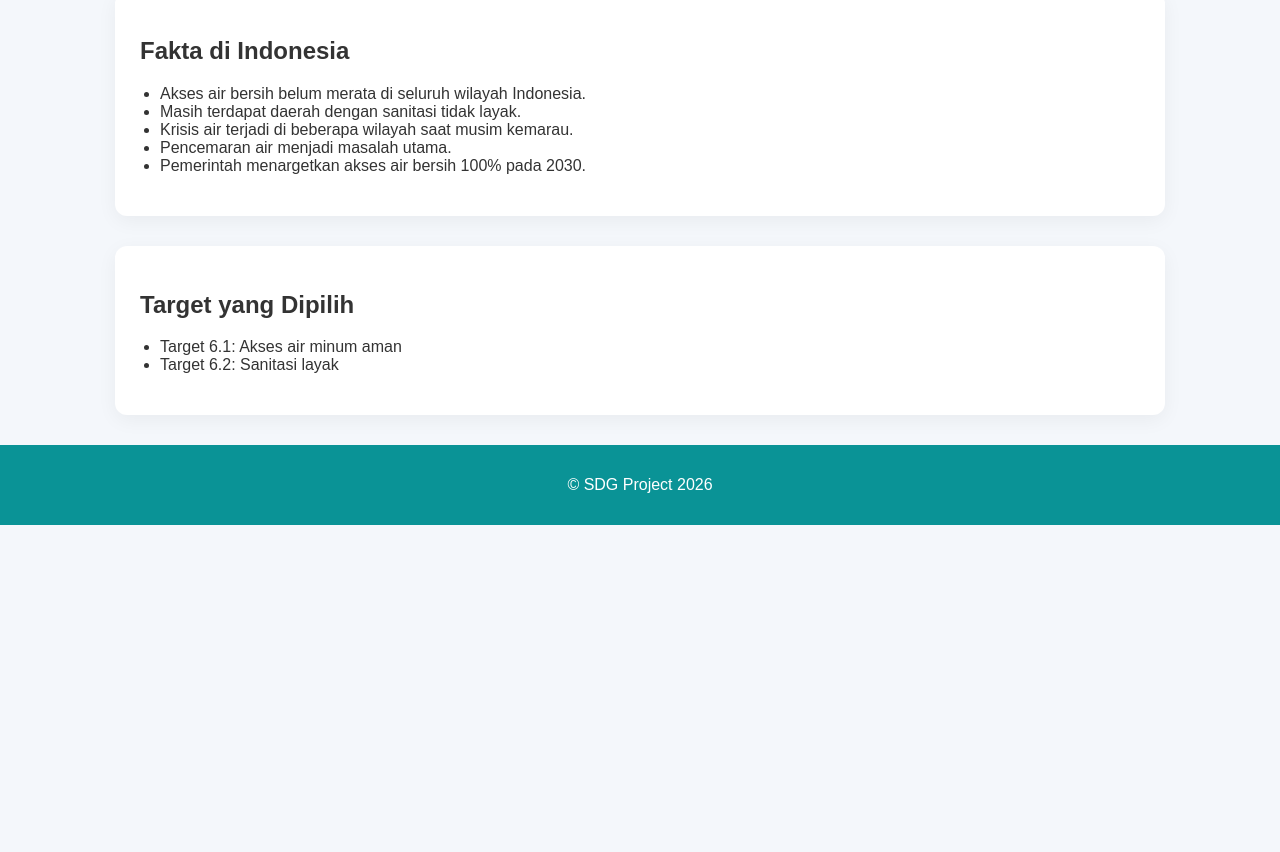
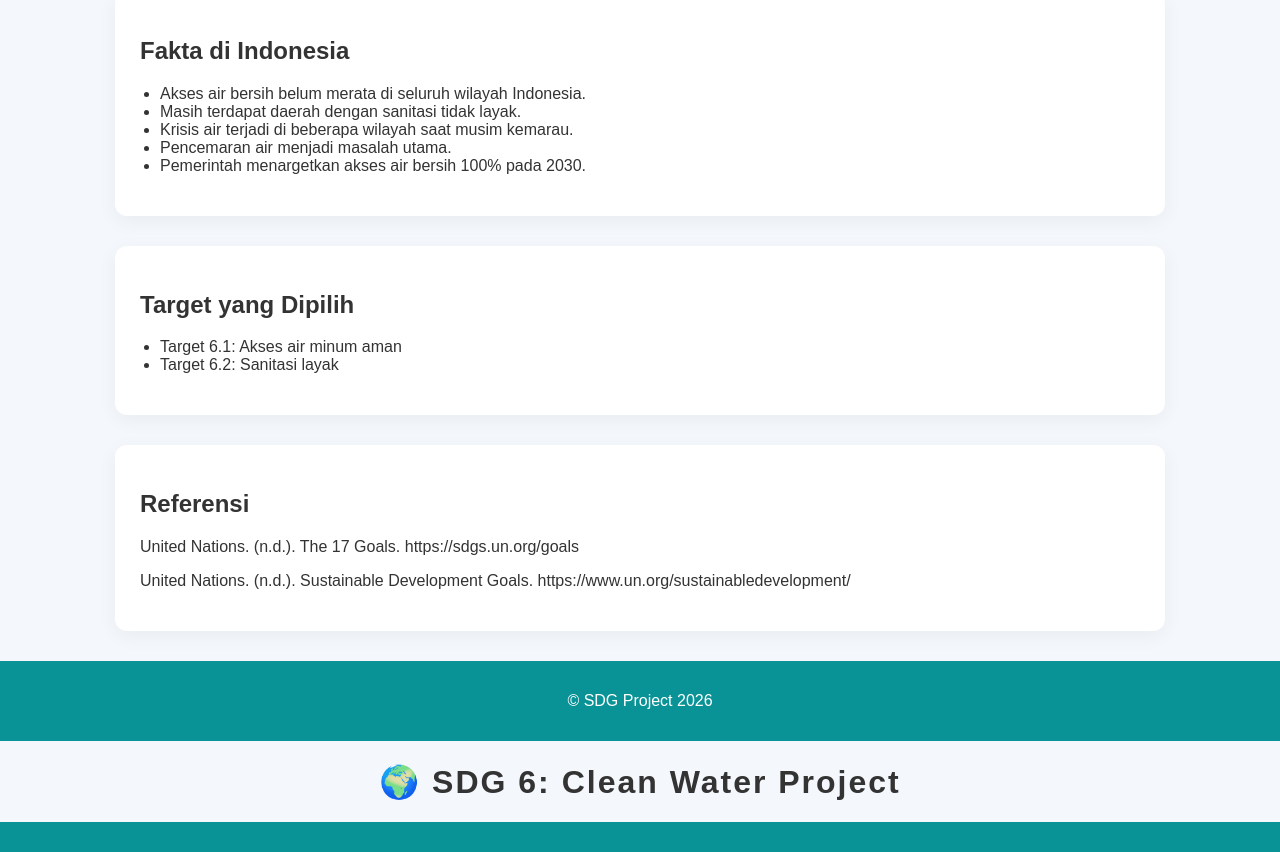
Before and after one commit to Nadiaarta22/Tugas-stem1, a plain HTML site: page index.html in a window 1280 px wide. Shown: the part 851-1703 px from the top of the page. Before the commit the page ends 1376 px from the top, so only its background shows below. Drawn offline with Linux system fonts and the light colour scheme.

Commit message:
Initial commit SDG project

```diff
--- a/index.html
+++ b/index.html
@@ -69,9 +69,23 @@
     </ul>
 </section>
 
+<section class="section">
+<h2>Referensi</h2>
+<p>United Nations. (n.d.). The 17 Goals. https://sdgs.un.org/goals</p>
+<p>United Nations. (n.d.). Sustainable Development Goals. https://www.un.org/sustainabledevelopment/</p>
+</section>
+
 <footer>
     <p>© SDG Project 2026</p>
 </footer>
 
+<body>
+
+<h1 style="text-align:center; letter-spacing:2px;">
+🌍 SDG 6: Clean Water Project
+</h1>
+
+<nav>
+
 </body>
 </html>
--- a/style.css
+++ b/style.css
@@ -88,3 +88,8 @@ footer {
     background: #0a9396;
     color: white;
 }
+
+section:hover {
+    transform: translateY(-5px);
+    transition: 0.3s;
+}
```
